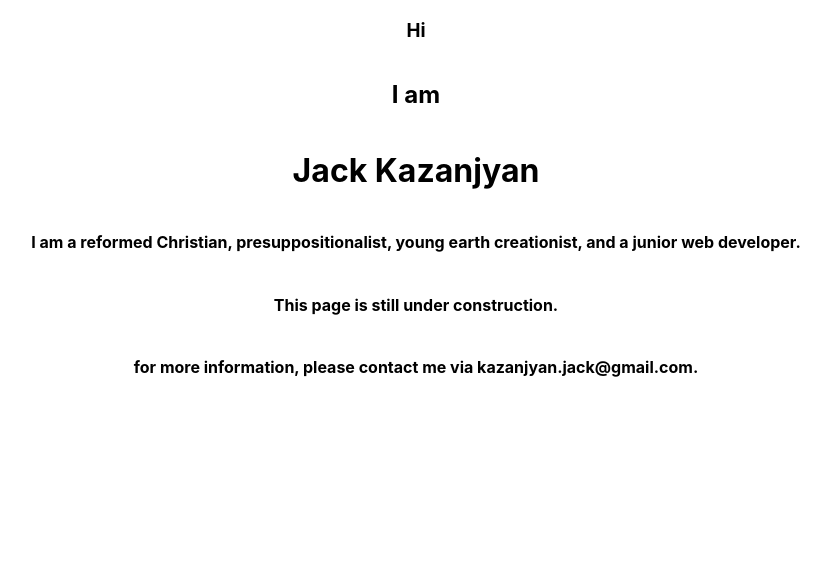
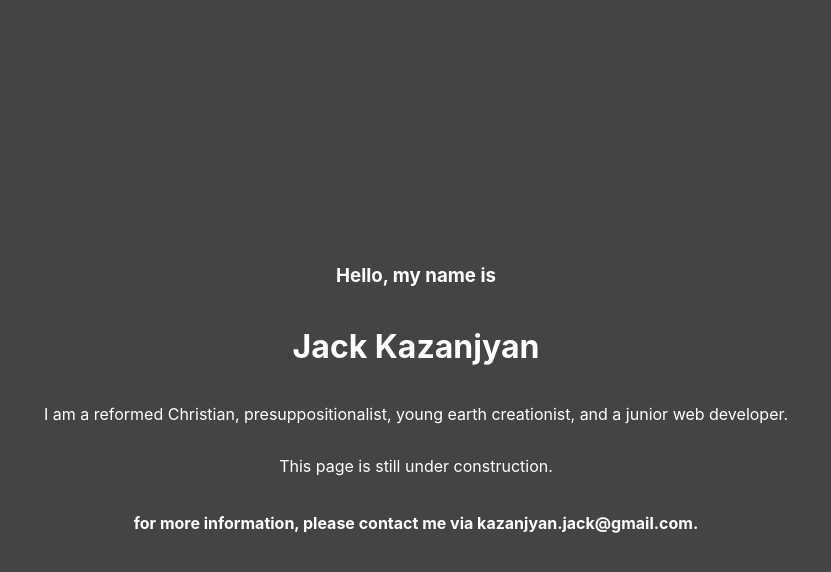
Before and after one commit to Jack4ac22/KAZANJYAN, a Next.js app: page / in a window 1280 px wide. Shown: the top 572 px of the page, without its empty margins (224-1055 px from the left). Built offline with nearby package versions, Linux system fonts and the light colour scheme.

Commit message:
pushig and merging

```diff
--- a/pages/index.jsx
+++ b/pages/index.jsx
@@ -5,33 +5,48 @@ import styles from "../styles/Home.module.css";
 export default function Home() {
   return (
     <>
-      <div className="main">
-        <h3>Hi</h3>
-        <h2>I am</h2>
-        <h1>Jack Kazanjyan</h1>
-        <h4>
+      <div className="main ">
+        <h3 className="scale-up-ver-center">Hello, my name is</h3>
+        <h1 className="scale-up-ver-center">Jack Kazanjyan</h1>
+        <p className="scale-up-ver-center">
           I am a reformed Christian, presuppositionalist, young earth
           creationist, and a junior web developer.
-        </h4>
-        <h4>This page is still under construction.</h4>
-        <h4>
+        </p>
+        <p className="scale-up-ver-center">
+          This page is still under construction.
+        </p>
+        <h4 className="scale-up-ver-center">
           for more information, please contact me via{" "}
-          <a href="mailto:kazanjyan.jack@gmail.com">kazanjyan.jack@gmail.com</a>
+          <a
+            href="mailto:kazanjyan.jack@gmail.com"
+            className="scale-up-ver-center"
+          >
+            kazanjyan.jack@gmail.com
+          </a>
           .
         </h4>
       </div>
-      <style>{`
-      .main{
-        display: flex;
-flex-direction: column;
-justify-content: center;
-align-items: center;
-align-content: center
-background-color: black;
-text-align
-      }
+      <style jsx>{`
+        .main {
+          align-content: center;
+          align-items: center;
+          background-color: #444;
+          color: white;
+          display: flex;
+          flex-direction: column;
+          height: 100vh;
+          justify-content: center;
+          padding: 50px;
+        }
 
-  `}</style>
+        h1,
+        h2,
+        h3,
+        h4,
+        p {
+          text-align: center;
+        }
+      `}</style>
     </>
   );
 }
```
